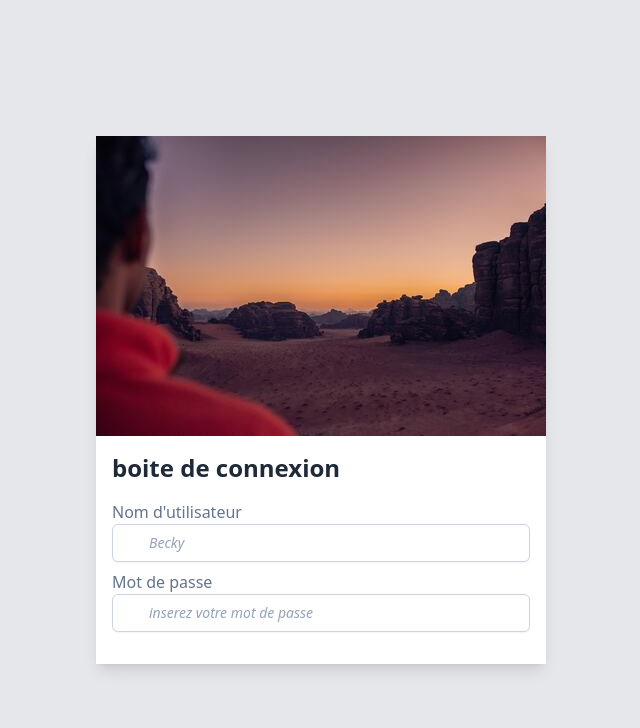
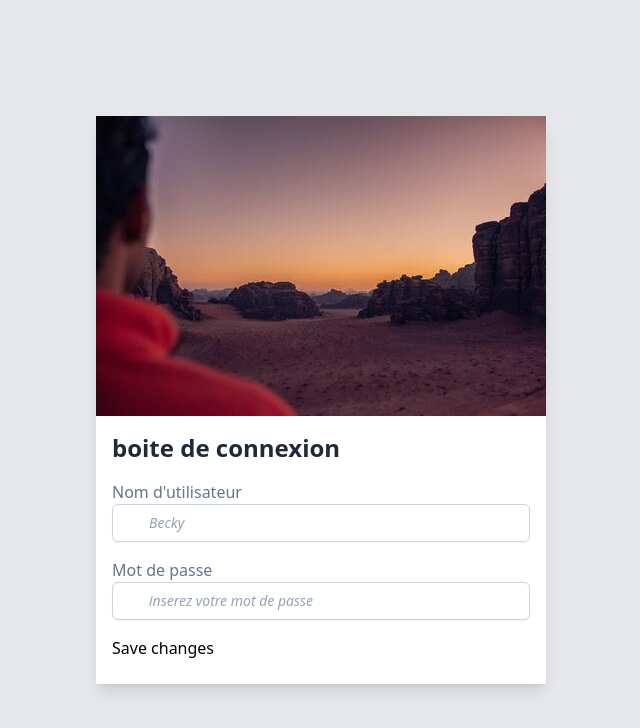
Before and after one commit to beckyo6/signin-page, a plain HTML site: page connexion.html in a window 1280 px wide. Shown: the whole page, without its empty margins (319-959 px from the left). Drawn offline with nearby package versions, Linux system fonts and the light colour scheme.

Commit message:
add submit button

```diff
--- a/connexion.html
+++ b/connexion.html
@@ -17,20 +17,23 @@
 
             <div class="mt-4">
                 <form action="">
-                    <div class="mb-2">
+                    <div class="mb-4">
                         <label class="block">
                             <span class="text-md font-medium text-slate-500 mb-2">Nom d'utilisateur</span>
                             <input type="text" id="username" name="username" placeholder="Becky"
                                 class="placeholder:italic placeholder:text-slate-400 w-full border border-slate-300 rounded-md py-2 pl-9 pr-3 shadow-sm focus:outline-none focus:border-sky-500 focus:ring-sky-500 focus:ring-1 sm:text-sm">
                         </label>
                     </div>
-                    <div class="mb-2">
+                    <div class="mb-4">
                         <label class="block">
                             <span class="text-md font-medium text-slate-500 mb-2">Mot de passe</span>
                             <input type="password" id="password" placeholder="inserez votre mot de passe"
                                 class="placeholder:italic placeholder:text-slate-400 w-full border border-slate-300 rounded-md py-2 pl-9 pr-3 shadow-sm focus:outline-none focus:border-sky-500 focus:ring-sky-500 focus:ring-1 sm:text-sm">
                         </label>
                     </div>
+                    <button type="submit">
+                        Save changes
+                    </button>
                 </form>
             </div>
         </div>
```
